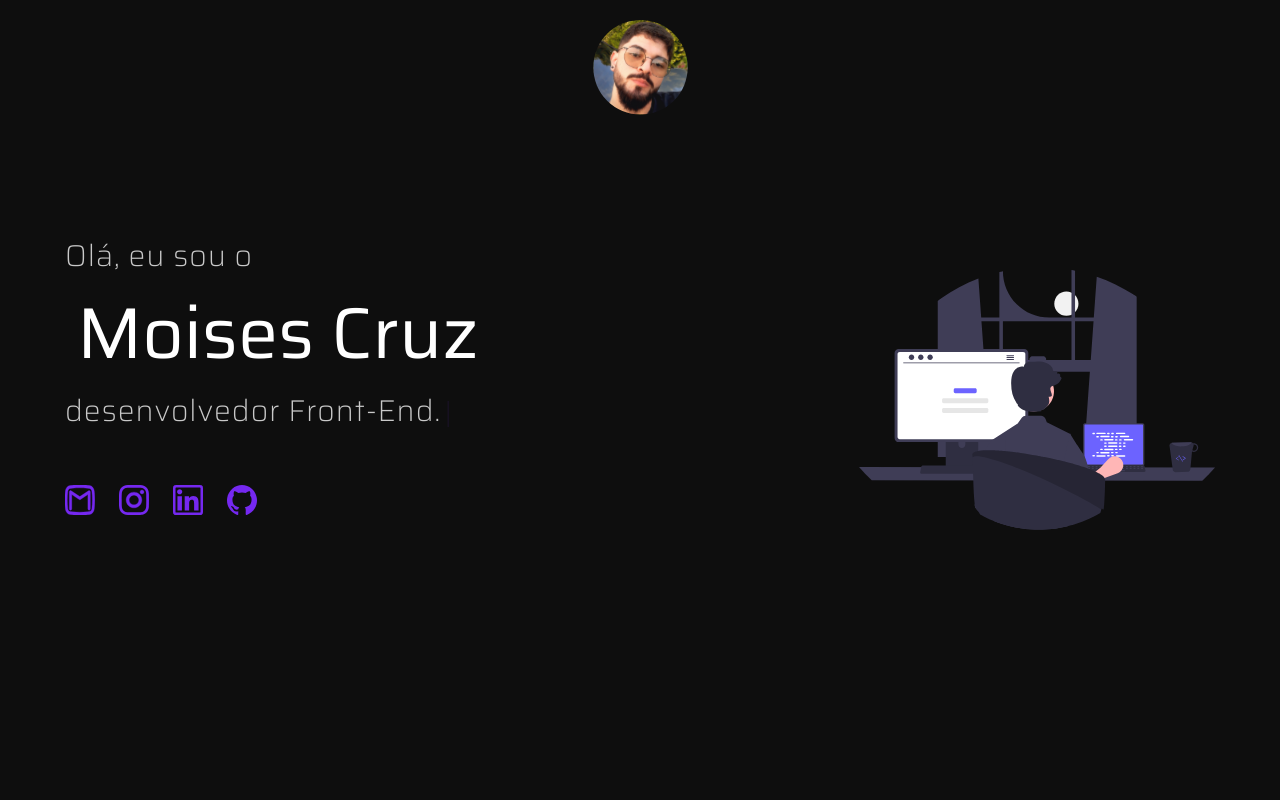
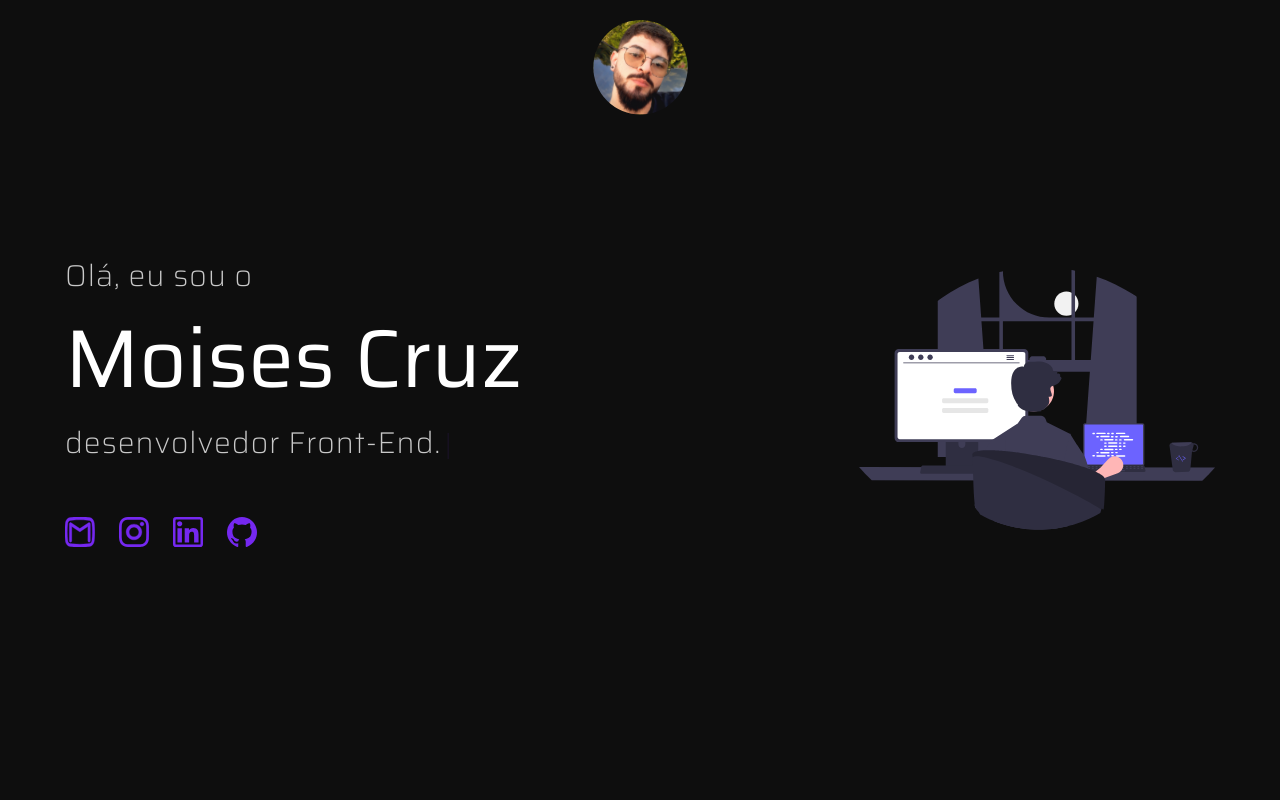
Before and after one commit to codemoises/MyPortfolio, a Next.js app: page / in a window 1280 px wide. Shown: the top 800 px of the page. Built offline with nearby package versions, Linux system fonts and the light colour scheme; a web font is replaced by a local one.

Commit message:
ajuste de padding

```diff
--- a/src/components/Common/SocialIcons.tsx
+++ b/src/components/Common/SocialIcons.tsx
@@ -5,8 +5,8 @@ export function SocialIcons() {
   return (
     <>
       <Box
-        margin={"26px 0"}
-        padding={"26px 0"}
+        margin={"26px 0 0 0"}
+        padding={"26px 0 0 0"}
       >
         <Flex
           gap="24px"
--- a/src/components/MainContent/index.tsx
+++ b/src/components/MainContent/index.tsx
@@ -34,11 +34,18 @@ export function MainContent() {
           >
             <TextContentTwo
               fontSize={[
-                "52px",
-                "72px"
+                "62px",
+                "72px",
+                "82px",
+                "82px",
+                "82px"
               ]}
               margin={[
-                "12px 0 12px 12px"
+                "16px 0 16px 12px",
+                "16px 0 16px 0",
+                "12px 0 12px 0",
+                "12px 0 12px 0",
+                "12px 0 12px 0"
               ]}
               text={"Moises Cruz"}
             />
```
